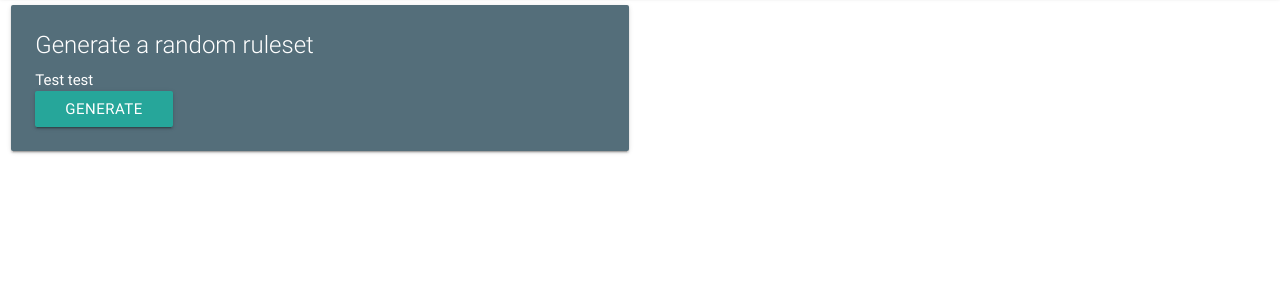
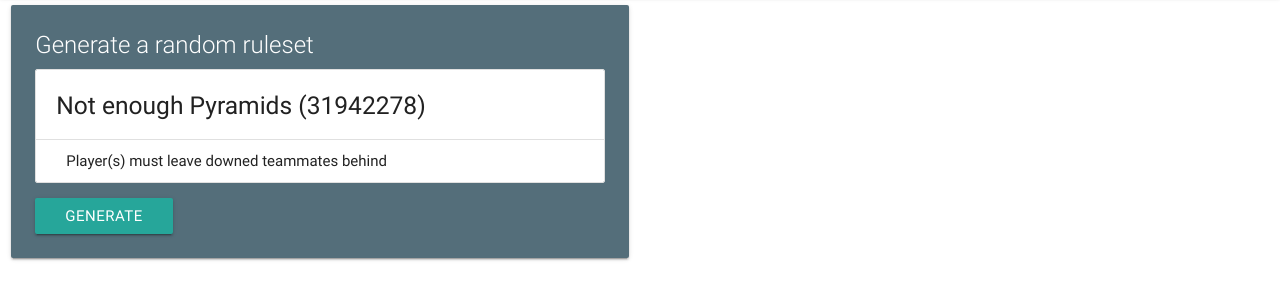
Before and after one commit to ahvonenj/fortnite-tool, a plain HTML site: page pages/rulegenerator.html in a window 1280 px wide. Both pictures are taken after a click on the link "GENERATE". Shown: the part 67-366 px from the top of the page. Drawn offline with nearby package versions, Linux system fonts and the light colour scheme.

Commit message:
Implement ruleset print

```diff
--- a/pages/rulegenerator.html
+++ b/pages/rulegenerator.html
@@ -32,9 +32,11 @@
 		<div class="row">
 			<div class="col s6">
 				<div class="card blue-grey darken-1">
-					<div class="card-content white-text">
-						<span class="card-title">Generate a random ruleset</span>
-						<p>Test test</p>
+					<div class="card-content">
+						<span class="card-title white-text">Generate a random ruleset</span>
+						<ul class="collection with-header" id = "rule-collection">
+
+					    </ul>
 						<a class="waves-effect waves-light btn" onclick = "rulegen.GenerateRuleset()">Generate</a>
 						<!--<a class="waves-effect waves-light btn" onclick = "program.RandomizeTile()">Tile</a>-->
 					</div>
--- a/script/rulegen.js
+++ b/script/rulegen.js
@@ -4,6 +4,8 @@ var rulegen = null;
 {
 	function RuleGenerator()
 	{
+		this.$rulecollection = $('#rule-collection');
+
 		this.fn_entities = null;
 		this.nouns = null;
 		this.adjectives = null;
@@ -97,6 +99,8 @@ var rulegen = null;
 
 	RuleGenerator.prototype.GenerateRuleset = function(hash)
 	{
+		var self = this;
+
 		if(typeof hash === 'undefined')
 		{
 			var rule_name_template = this.PickFrom(this.fn_entities.ruleset_naming.templates);
@@ -124,11 +128,13 @@ var rulegen = null;
 				ruleset.push(rule);
 			}
 
-			/*console.log(rule_name_template + ' => ' + rule_name + ' (' + rule_hash + ')');
-			console.log(rule_name);
-			console.log(rule_hash, num_rules);*/
+			this.$rulecollection.empty();
+			this.$rulecollection.append('<li class="collection-header"><h5>' + rule_name + ' (' + rule_hash + ')</h5></li>')
 
-			console.log(ruleset);
+			ruleset.forEach(function(r)
+			{
+				self.$rulecollection.append('<li class="collection-item">' + r.rule + '</li>');
+			});
 		}
 		else
 		{
```
Also changed, not shown: res/adjectives1.txt, res/doom.txt (deleted), res/nouns.txt.
